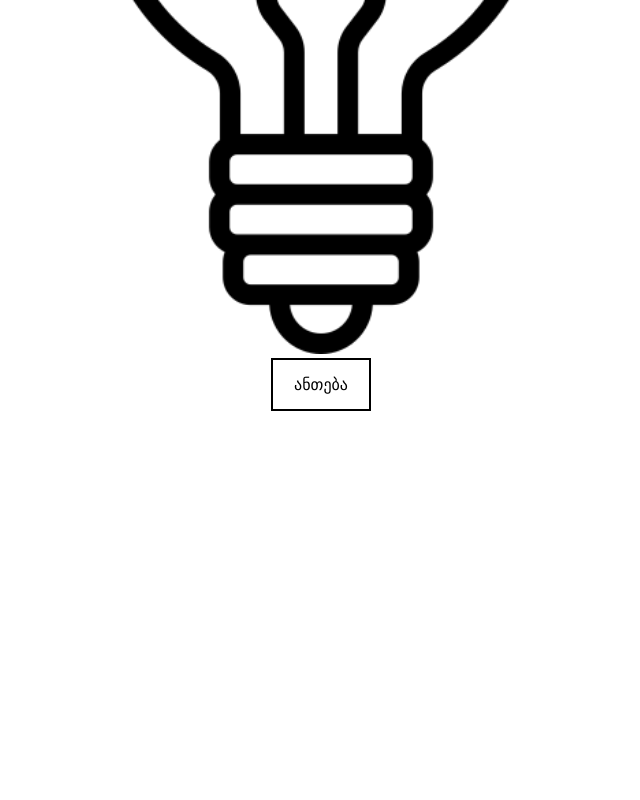
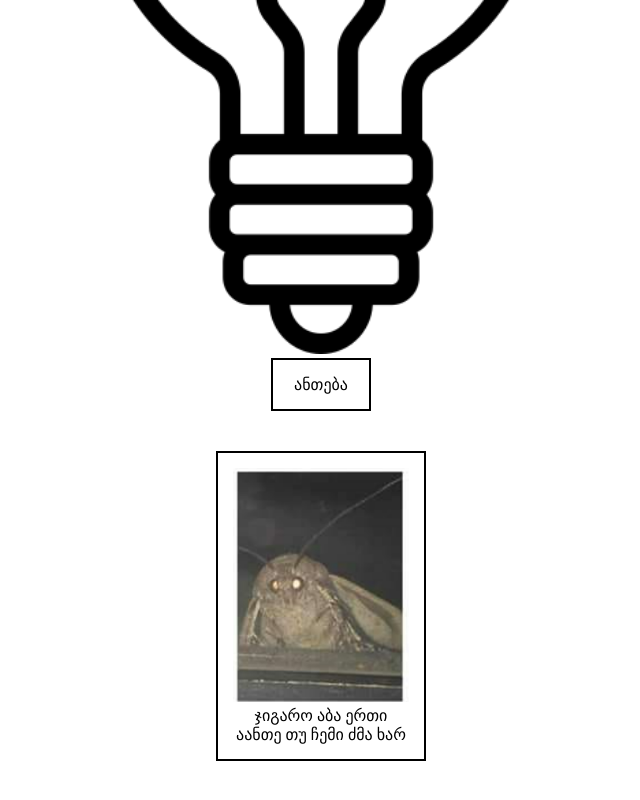
Before and after one commit to anriadamia/---------X, a plain HTML site: page index.html in a window 1280 px wide. Shown: the part 396-1196 px from the top of the page, without its empty margins (319-959 px from the left). Before the commit the page ends 857 px from the top, so only its background shows below. Drawn offline with Linux system fonts and the light colour scheme.

Commit message:
დავალება X

```diff
--- a/index.html
+++ b/index.html
@@ -14,6 +14,9 @@
         <div class="lightning">
             <img src="img/off.png" alt="ანთებული" id="light">
             <p onclick=" antebachakroba()" id="text">ანთება</p>
+            <p class="meme" id="memetext">
+                <img id="meme" src="/img/Capture.PNG" alt="meme">
+            ჯიგარო აბა ერთი აანთე თუ ჩემი ძმა ხარ </p>
             </div>
 
 
--- a/js/scripts.js
+++ b/js/scripts.js
@@ -2,8 +2,11 @@ function antebachakroba(){
     let natura=document.getElementById("light");
     if(natura.src.match("img/off.png"))
     {natura.src="img/on.png";
-document.getElementById("text").innerHTML="ჩაქრობა";}
+document.getElementById("text").innerHTML="ჩაქრობა";
+document.getElementById("meme").src="/img/Capture2.PNG";
+}
     else{natura.src="img/off.png";
     document.getElementById("text").innerHTML="ანთება";
+    document.getElementById("meme").src="/img/Capture.PNG";
 }
 }
--- a/styles/styles.css
+++ b/styles/styles.css
@@ -21,6 +21,10 @@
     padding:15px;
     border:2px solid #000000;
 }
+.lightning .meme{
+    margin-top:40px;
+    width:30%;
+}
 .light p:hover{
     background-color:#00000020;
     cursor:pointer;
```
Also changed, not shown: img/Capture.PNG (added), img/Capture2.PNG (added), img/tumblr_pj8e1ijKUO1tpj79b_500.jpg (added).
